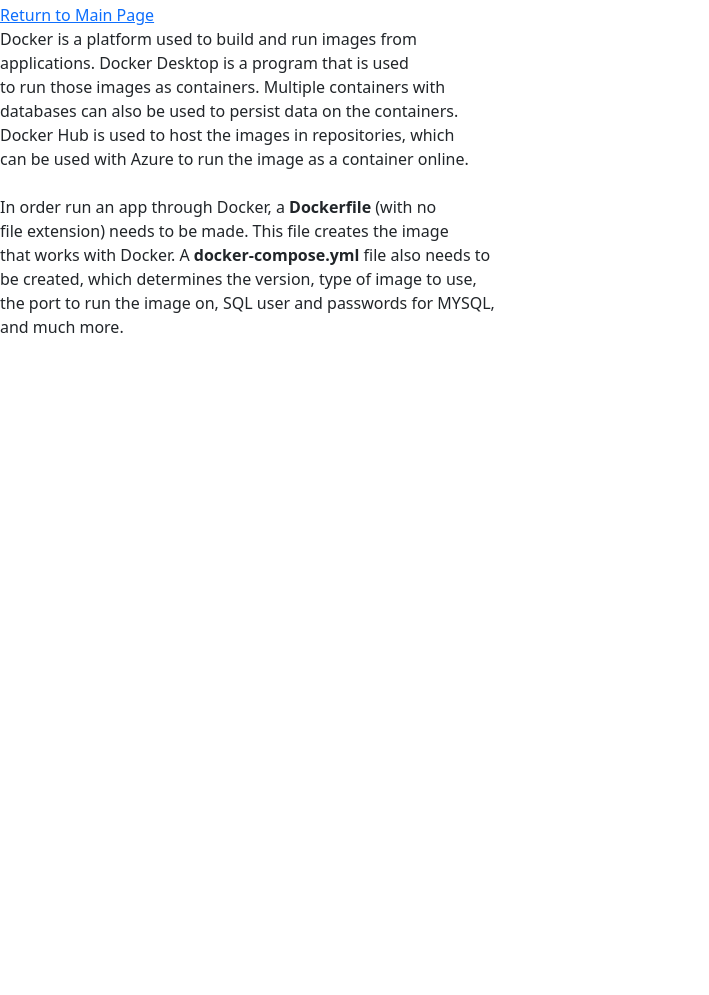
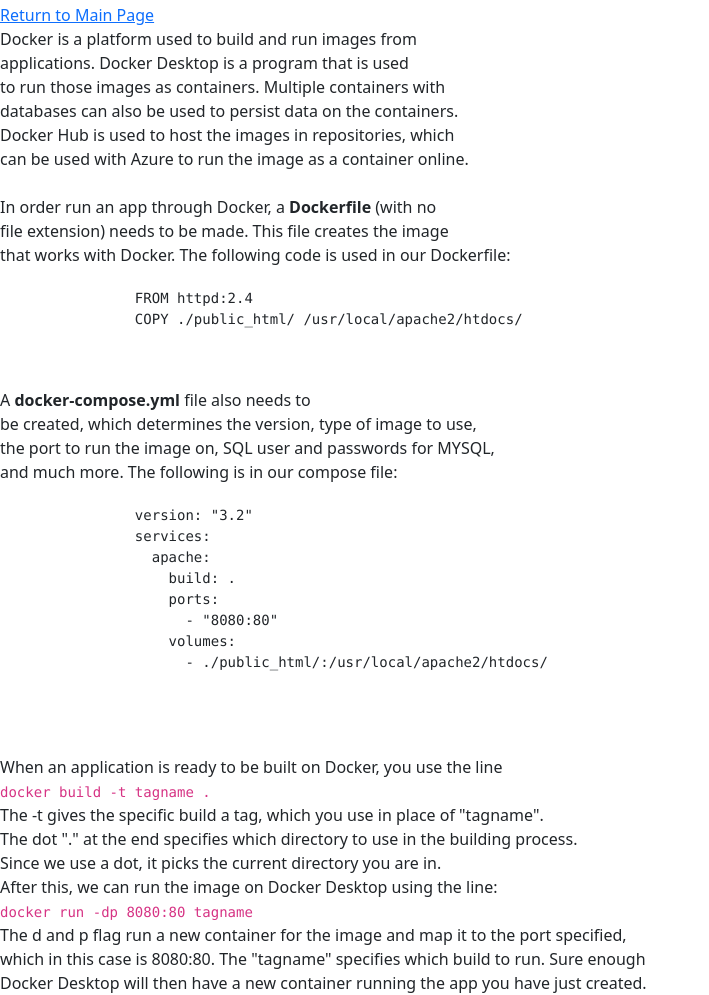
Before and after one commit to sma8/Project-1, a plain HTML site: page public_html/docker.html in a window 1280 px wide. Shown: the part 53-1048 px from the top of the page, without its empty margins (0-709 px from the left). Before the commit the page ends 800 px from the top, so only its background shows below. Drawn offline with nearby package versions, Linux system fonts and the light colour scheme.

Commit message:
Expanded the Docker Tutorial

```diff
--- a/public_html/docker.html
+++ b/public_html/docker.html
@@ -18,9 +18,43 @@
 	<div>
 		In order run an app through Docker, a <b>Dockerfile</b> (with no <br>
 		file extension) needs to be made. This file creates the image <br>
-		that works with Docker. A <b>docker-compose.yml</b> file also needs to <br>
+		that works with Docker. The following code is used in our Dockerfile: <br>
+		<pre>
+		<code>
+		FROM httpd:2.4
+		COPY ./public_html/ /usr/local/apache2/htdocs/
+		</code>
+		</pre>
+
+		A <b>docker-compose.yml</b> file also needs to <br>
 		be created, which determines the version, type of image to use, <br>
-		the port to run the image on, SQL user and passwords for MYSQL, <br>				and much more.
+		the port to run the image on, SQL user and passwords for MYSQL, <br>
+		and much more. The following is in our compose file: <br>
+		<pre>
+                <code>
+                version: "3.2"
+		services:
+  		  apache:
+    		    build: .
+    		    ports:
+      		      - "8080:80"
+    		    volumes:
+      		      - ./public_html/:/usr/local/apache2/htdocs/
+                </code>
+		</pre>
+	</div>
+	<br>
+	<div>
+	When an application is ready to be built on Docker, you use the line <br>
+	<code>docker build -t tagname .</code> <br>
+	The -t gives the specific build a tag, which you use in place of "tagname". <br>
+	The dot "." at the end specifies which directory to use in the building process. <br>
+	Since we use a dot, it picks the current directory you are in. <br>
+	After this, we can run the image on Docker Desktop using the line: <br>
+	<code>docker run -dp 8080:80 tagname</code><br>
+	The d and p flag run a new container for the image and map it to the port specified, <br>
+	which in this case is 8080:80. The "tagname" specifies which build to run. Sure enough <br>
+	Docker Desktop will then have a new container running the app you have just created.
 	</div>
 	<script src="https://cdn.jsdelivr.net/npm/bootstrap@5.1.1/dist/js/bootstrap.bundle.min.js" integrity="sha384-/bQdsTh/da6pkI1MST/rWKFNjaCP5gBSY4sEBT38Q/9RBh9AH40zEOg7Hlq2THRZ" crossorigin="anonymous"></script>
 
```
